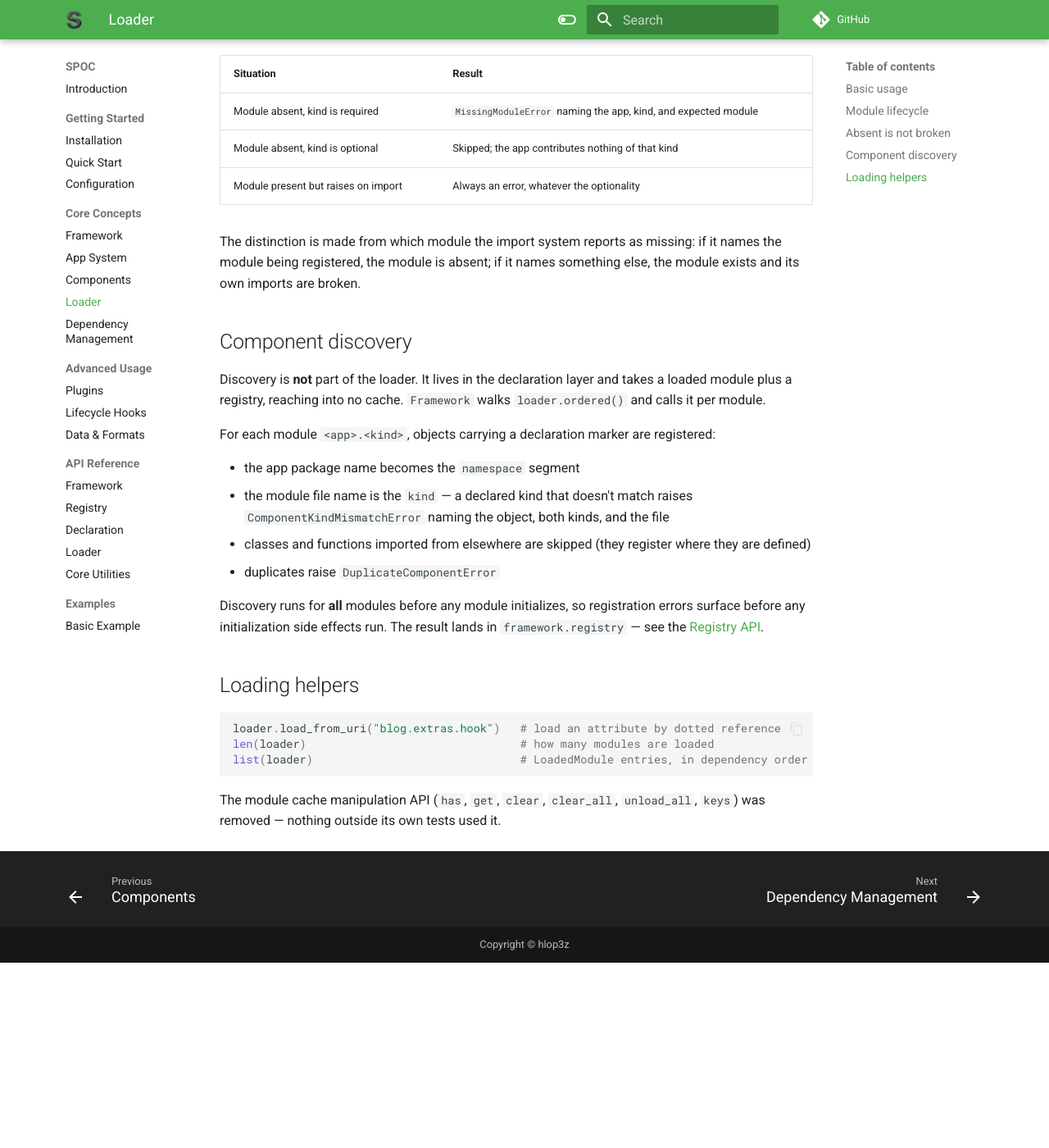
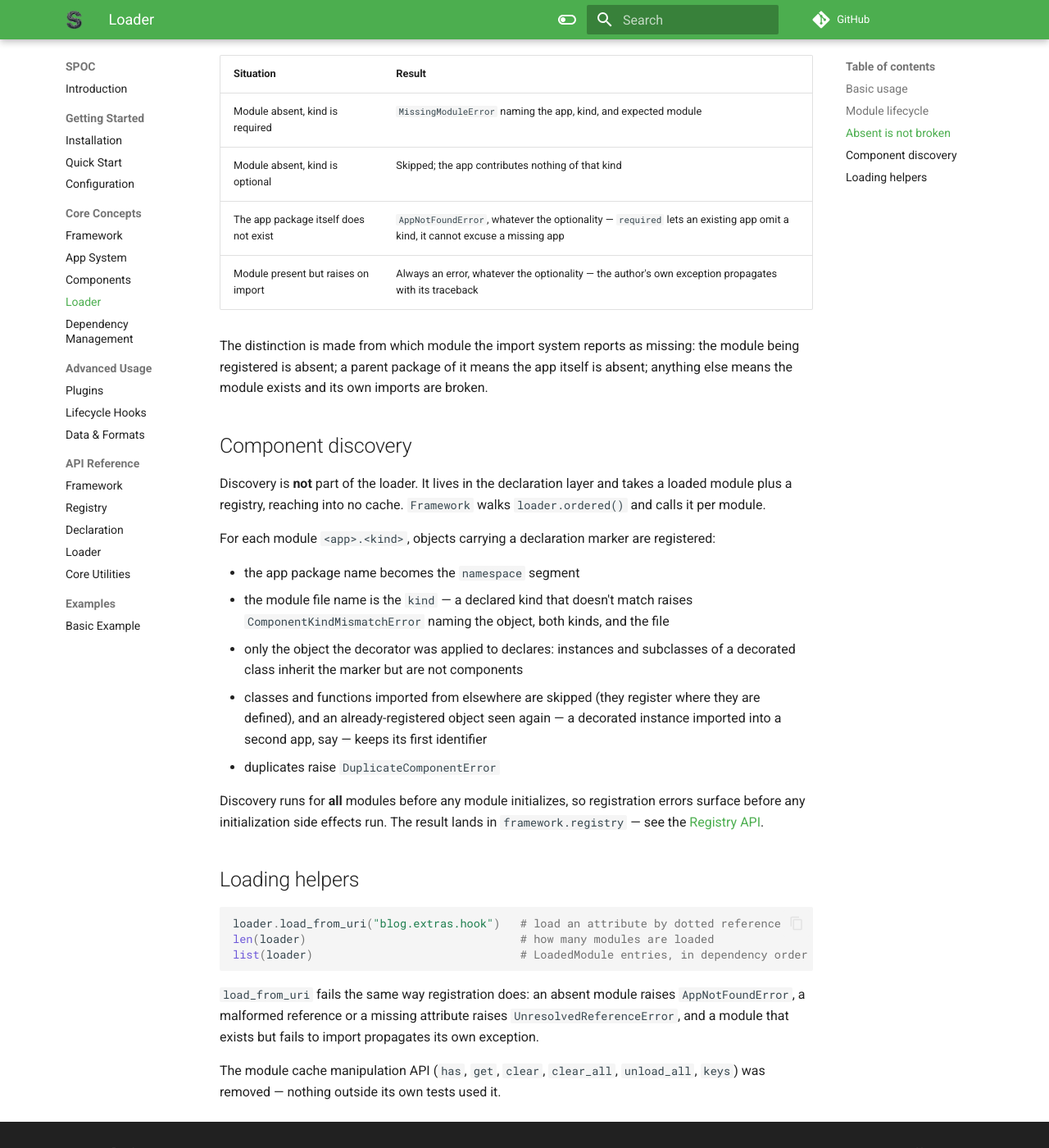
Before and after one commit to hlop3z/spoc, an MkDocs documentation site: the page built from docs/docs/core/loader.md, in a window 1280 px wide and 1400 px high, scrolled down 1333 px. Shown: the whole window at 82% size. Built offline with MkDocs 1.6.1 and Material for MkDocs 9.7.7, drawn with Linux system fonts in a browser that asks for light colours; comment, search, counter and statistics services are not loaded; before the commit the page ends 2507 px from its top, so only the background shows below that.

Commit message:
docs: align lifecycle, loader, and framework pages with the hardened contracts
The bug-fix and hardening pass changed observable behavior the docs
described: shutdown() now resets to the inert pre-start state and a
failed start() rolls itself back; a missing app package is
AppNotFoundError whatever the optionality; broken modules propagate
their own traceback; discovery ignores inherited markers and never
forks an object's identity; load_from_uri failures are named kernel
errors. The lifecycle, loader, and framework pages now state those
contracts, and CHANGELOG.md records the whole batch under Unreleased.

````diff
--- a/docs/docs/core/loader.md
+++ b/docs/docs/core/loader.md
@@ -60,11 +60,13 @@ Whether a missing module is an error is decided by the declaring kind's
 | --------- | ------ |
 | Module absent, kind is required | `MissingModuleError` naming the app, kind, and expected module |
 | Module absent, kind is optional | Skipped; the app contributes nothing of that kind |
-| Module present but raises on import | Always an error, whatever the optionality |
+| The app package itself does not exist | `AppNotFoundError`, whatever the optionality — `required` lets an existing app omit a kind, it cannot excuse a missing app |
+| Module present but raises on import | Always an error, whatever the optionality — the author's own exception propagates with its traceback |
 
 The distinction is made from which module the import system reports as missing:
-if it names the module being registered, the module is absent; if it names
-something else, the module exists and its own imports are broken.
+the module being registered is absent; a parent package of it means the app
+itself is absent; anything else means the module exists and its own imports are
+broken.
 
 ## Component discovery
 
@@ -78,8 +80,11 @@ registered:
 - the app package name becomes the `namespace` segment
 - the module file name is the `kind` — a declared kind that doesn't match raises
   `ComponentKindMismatchError` naming the object, both kinds, and the file
+- only the object the decorator was applied to declares: instances and
+  subclasses of a decorated class inherit the marker but are not components
 - classes and functions imported from elsewhere are skipped (they register where
-  they are defined)
+  they are defined), and an already-registered object seen again — a decorated
+  instance imported into a second app, say — keeps its first identifier
 - duplicates raise `DuplicateComponentError`
 
 Discovery runs for **all** modules before any module initializes, so registration
@@ -94,5 +99,10 @@ len(loader)                                # how many modules are loaded
 list(loader)                               # LoadedModule entries, in dependency order
 ```
 
+`load_from_uri` fails the same way registration does: an absent module raises
+`AppNotFoundError`, a malformed reference or a missing attribute raises
+`UnresolvedReferenceError`, and a module that exists but fails to import
+propagates its own exception.
+
 The module cache manipulation API (`has`, `get`, `clear`, `clear_all`,
 `unload_all`, `keys`) was removed — nothing outside its own tests used it.
````
Also changed, not shown: docs/docs/advanced/lifecycle.md (+11 -5 lines), docs/docs/core/framework.md (+11 -3 lines), CHANGELOG.md.
